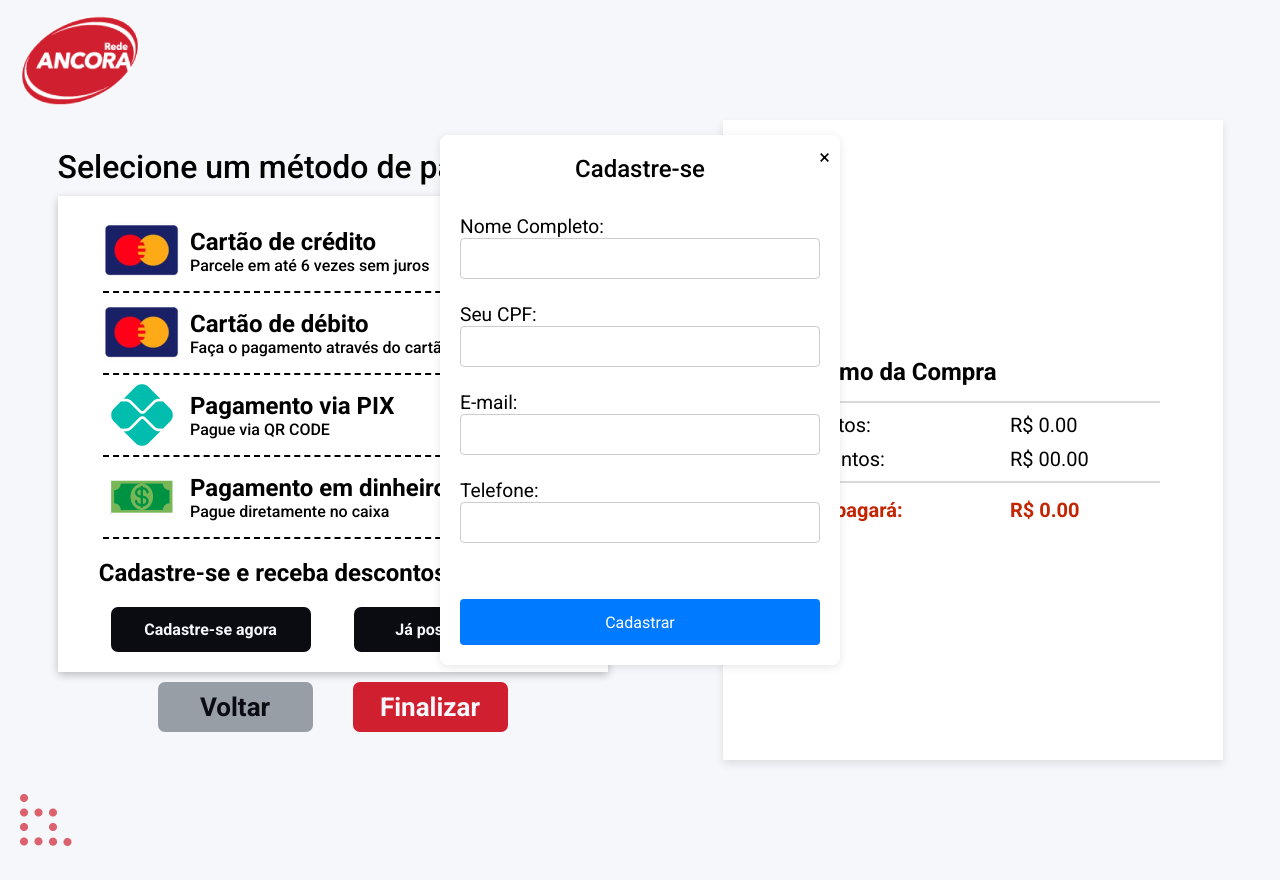
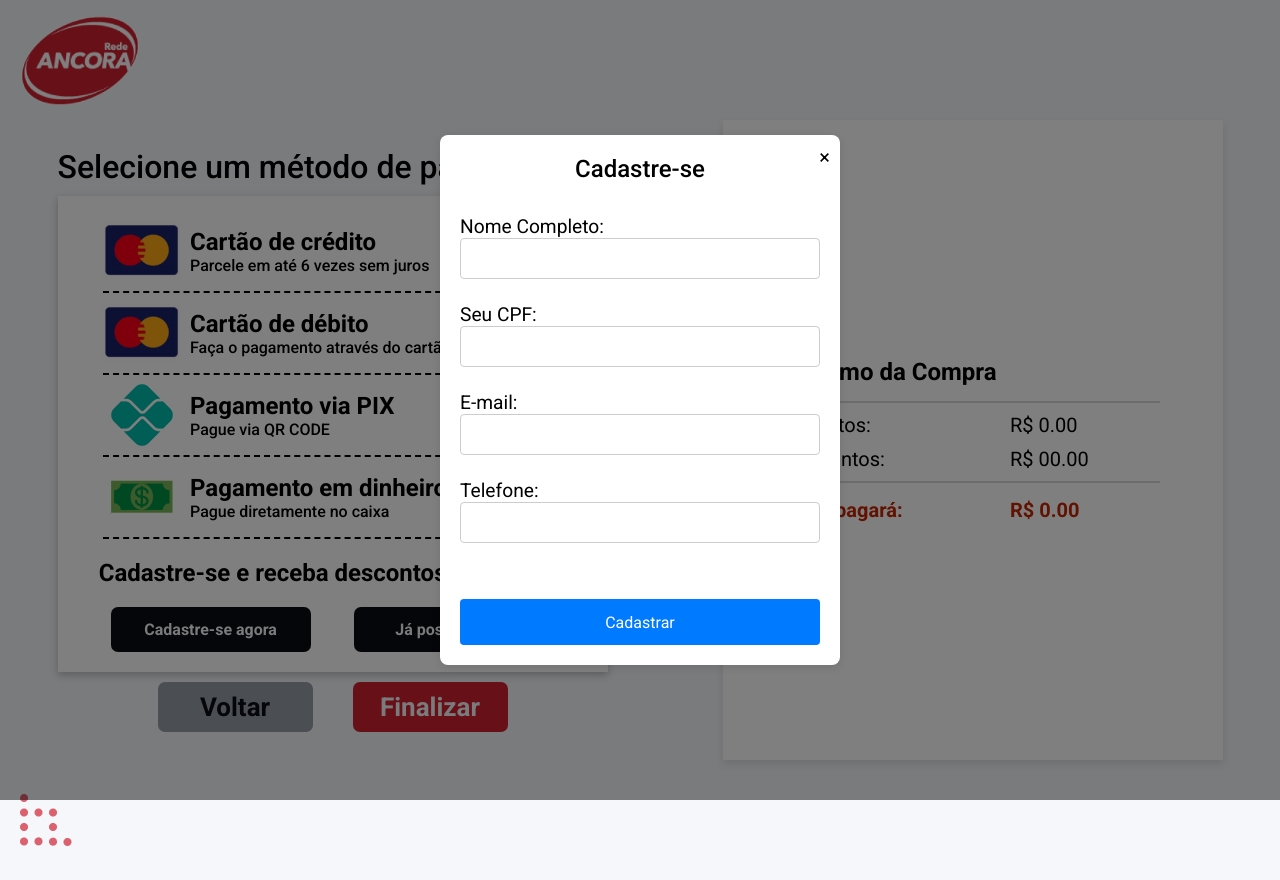
Before and after one commit to bitoller/challenge-rede-ancora-react, a React (Vite) app: page /checkout in a window 1280 px wide. Both pictures are taken after a click on the button "Cadastre-se agora". Built offline with nearby package versions, Linux system fonts and the light colour scheme.

Commit message:
fix confirmation to close register modal

```diff
--- a/src/components/ModalRegister/index.jsx
+++ b/src/components/ModalRegister/index.jsx
@@ -17,6 +17,7 @@ export function ModalRegister({
   const [keyboardVisible, setKeyboardVisible] = useState(false);
   const [layoutName, setLayoutName] = useState("default");
   const [showSuccessModal, setShowSuccessModal] = useState(false);
+  const [showCloseConfirmation, setShowCloseConfirmation] = useState(false);
 
   const formatPhone = (value) => {
     const formattedValue = value.replace(/\D/g, "");
@@ -234,14 +235,26 @@ export function ModalRegister({
     ],
   };
 
+  const handleCloseModal = () => {
+    setShowCloseConfirmation(true); // Exibe o modal de confirmação de fechamento
+  };
+
+  const confirmCloseModal = (confirm) => {
+    setShowCloseConfirmation(false);
+    if (confirm) {
+      closeModal(); // Fecha o modal
+    }
+  };
+
   return (
-    <StyledModalRegister onClick={closeModal}>
+    <StyledModalRegister onClick={handleCloseModal}>
       <div className="modal-content" onClick={stopPropagation}>
-        <span className="close-button" onClick={closeModal}>
+        <span className="close-button" onClick={handleCloseModal}>
           &times;
         </span>
         <h2>Cadastre-se</h2>
         <form className="form" onSubmit={submitFormRegister} noValidate>
+          {/* Form fields */}
           <label className="label" htmlFor="fullname">
             Nome Completo:
           </label>
@@ -310,7 +323,37 @@ export function ModalRegister({
             value="Cadastrar"
           />
         </form>
+
+        {showSuccessModal && (
+          <div className="success-modal">
+            <div className="modal-content">
+              <h2>Cadastro realizado com sucesso!</h2>
+              <h2>Desconto aplicado: {discountValueDisplay}</h2>
+              <button
+                className="success-button"
+                onClick={() => {
+                  setShowSuccessModal(false);
+                  closeModal();
+                }}
+              >
+                Concluir
+              </button>
+            </div>
+          </div>
+        )}
+        {showCloseConfirmation && (
+          <div className="confirmation-modal">
+            <div className="modal-content">
+              <h2>Tem realmente certeza que deseja fechar?</h2>
+              <div className="buttons">
+                <button onClick={() => confirmCloseModal(false)}>Não</button>
+                <button onClick={() => confirmCloseModal(true)}>Sim</button>
+              </div>
+            </div>
+          </div>
+        )}
       </div>
+
       {keyboardVisible && (
         <div className="keyboard" onClick={stopPropagation}>
           <Keyboard
@@ -326,23 +369,6 @@ export function ModalRegister({
           />
         </div>
       )}
-      {showSuccessModal && (
-        <div className="success-modal">
-          <div className="modal-content">
-            <h2>Cadastro realizado com sucesso!</h2>
-            <h2>Desconto aplicado: {discountValueDisplay}</h2>
-            <button
-              className="success-button"
-              onClick={() => {
-                setShowSuccessModal(false);
-                closeModal();
-              }}
-            >
-              Concluir
-            </button>
-          </div>
-        </div>
-      )}
     </StyledModalRegister>
   );
 }
--- a/src/components/ModalRegister/style.js
+++ b/src/components/ModalRegister/style.js
@@ -6,7 +6,7 @@ export const StyledModalRegister = styled.div`
   left: 0;
   right: 0;
   bottom: 0;
-  /* background-color: rgba(0, 0, 0, 0.5); */
+  background-color: rgba(0, 0, 0, 0.5);
   display: flex;
   justify-content: center;
   align-items: center;
@@ -26,6 +26,8 @@ export const StyledModalRegister = styled.div`
     width: 25rem;
     box-shadow: 0 2px 10px rgba(0, 0, 0, 0.1);
     position: relative;
+    opacity: 0;
+    animation: slideDown 0.3s ease-out forwards;
   }
 
   .keyboard {
@@ -33,7 +35,7 @@ export const StyledModalRegister = styled.div`
     bottom: 0;
     left: 0;
     width: 100%;
-    z-index: 1000;
+    z-index: 2000;
 
     .simple-keyboard {
       width: 100%;
@@ -116,6 +118,56 @@ export const StyledModalRegister = styled.div`
     cursor: pointer;
   }
 
+  .confirmation-modal {
+    position: fixed;
+    top: 0;
+    left: 0;
+    width: 100%;
+    height: 100%;
+    background-color: rgba(0, 0, 0, 0.5);
+    display: flex;
+    justify-content: center;
+    align-items: center;
+    z-index: 1000;
+  }
+
+  .confirmation-modal .modal-content {
+    background: white;
+    padding: 20px;
+    border-radius: 10px;
+    text-align: center;
+    box-shadow: 0 4px 10px rgba(0, 0, 0, 0.3);
+  }
+
+  .confirmation-modal p {
+    font-size: 18px;
+    margin-bottom: 30px;
+  }
+
+  .confirmation-modal .buttons {
+    display: flex;
+    justify-content: space-around;
+    gap: 10px;
+    font-weight: 500;
+  }
+
+  .confirmation-modal button {
+    padding: 15px 30px;
+    border: none;
+    border-radius: 5px;
+    cursor: pointer;
+  }
+
+  .confirmation-modal button:first-child {
+    color: var(--color-gray-10);
+    background-color: var(--color-primary);
+  }
+
+  .confirmation-modal button:last-child {
+    color: var(--color-primary);
+    background-color: var(--color-gray-8);
+  }
+
   @media (orientation: portrait) {
     .keyboard {
       .hg-button {
@@ -126,4 +178,15 @@ export const StyledModalRegister = styled.div`
       }
     }
   }
+
+  @keyframes slideDown {
+    from {
+      opacity: 0;
+      transform: translateY(-30px);
+    }
+    to {
+      opacity: 1;
+      transform: translateY(0);
+    }
+  }
 `;
```
